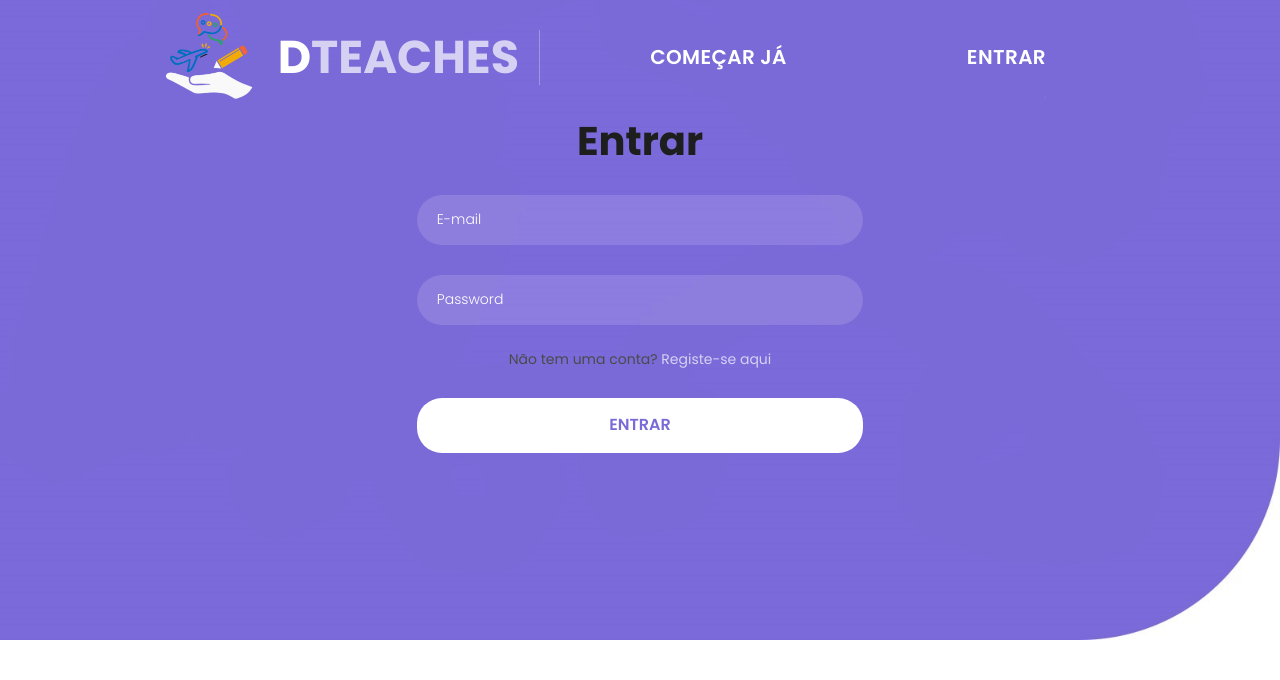
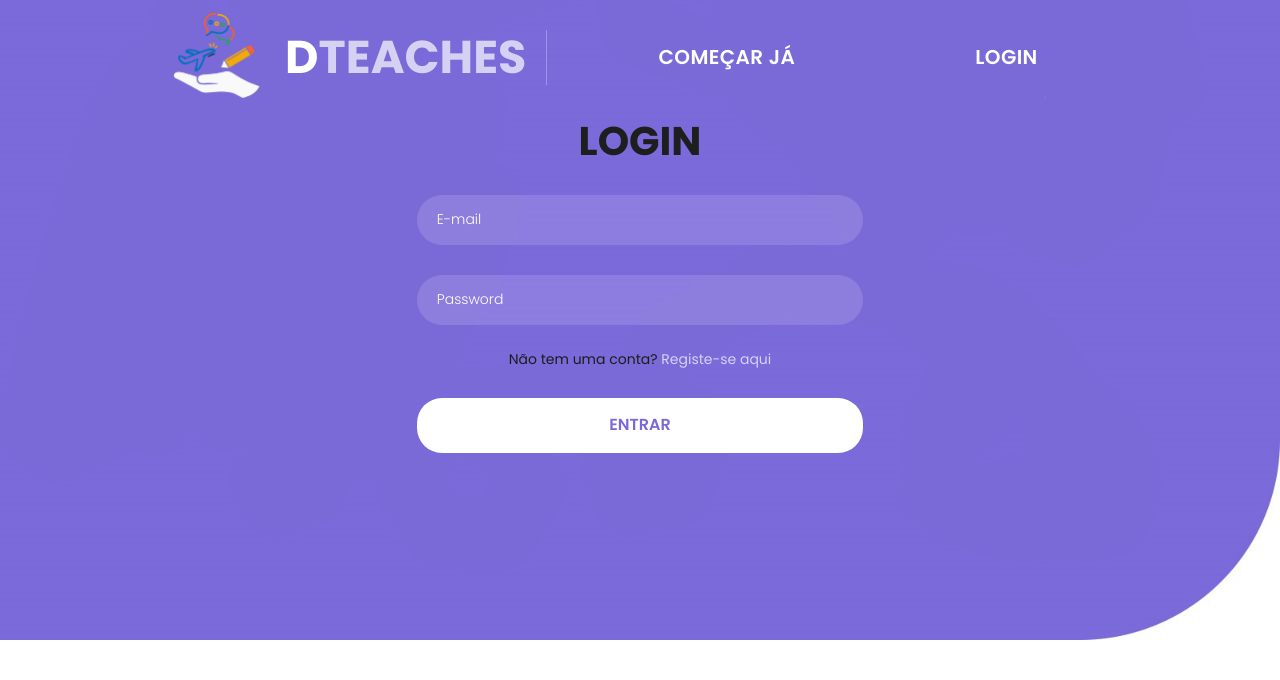
Before and after one commit to aeco24-25/relatorio-da-pap-dvdrlm, a PHP site: page /login.php in a window 1280 px wide. Shown: the top 680 px of the page. Run offline with PHP 8.4, Linux system fonts and the light colour scheme.

Commit message:
ajustes layout login

```diff
--- a/assets/css/templatemo-scholar.css
+++ b/assets/css/templatemo-scholar.css
@@ -101,7 +101,7 @@ ul {
 p {
   font-size: 14px;
   line-height: 28px;
-  color: #4a4a4a;
+  color: #1c1c1c;
 }
 
 .navbar-logo {
--- a/index.php
+++ b/index.php
@@ -70,7 +70,7 @@
                 <!-- ***** Menu Start ***** -->
                 <ul class="nav">
                   <li class="scroll-to-section"><a href="#contact" style="font-weight: 600;">COMEÇAR JÁ</a></li>
-                  <li class="scroll-to-section"><a href="./login.php" style="font-weight: 600;">ENTRAR</a></li>
+                  <li class="scroll-to-section"><a href="./login.php" style="font-weight: 600;">LOGIN</a></li>
                 </ul>
                 <!-- ***** Menu End ***** -->
                 </nav>
--- a/login.php
+++ b/login.php
@@ -80,7 +80,7 @@
                 <!-- ***** Menu Start ***** -->
                 <ul class="nav">
                   <li class="scroll-to-section"><a href="./index.php#contact" style="font-weight: 600;">COMEÇAR JÁ</a></li>
-                  <li class="scroll-to-section"><a href="./login.php" style="font-weight: 600;">ENTRAR</a></li>
+                  <li class="scroll-to-section"><a href="./login.php" style="font-weight: 600;">LOGIN</a></li>
                 </ul>
                 <!-- ***** Menu End ***** -->
                 </nav>
@@ -96,7 +96,7 @@
         <div class="col-lg-6 align-self-center">
           <div class="section-heading">
             <h6>COMEÇAR JÁ</h6>
-            <h1 style="margin-top: -35px;" >Entrar</h1>
+            <h1 style="margin-top: -35px;" >LOGIN</h1>
           </div>
           <div class="contact-us-content">
             <form style="margin-top: -30px;" id="contact-form" action="processar_login.php" method="post">
@@ -109,7 +109,7 @@
                 <div class="col-lg-12">
                   <fieldset>
                     <input type="password" name="pass" id="pass" placeholder="Password" required="">
-                    <p style="margin-top: -10px;" >Não tem uma conta? <a style="color: #ffffffb0;" href="./index.php#contact">Registe-se aqui</a></p>
+                    <p style="margin-top: -10px; color" >Não tem uma conta? <a style="color: #ffffffb0;" href="./index.php#contact">Registe-se aqui</a></p>
                   </fieldset>
                 </div>
                 <div class="col-lg-12">
```
